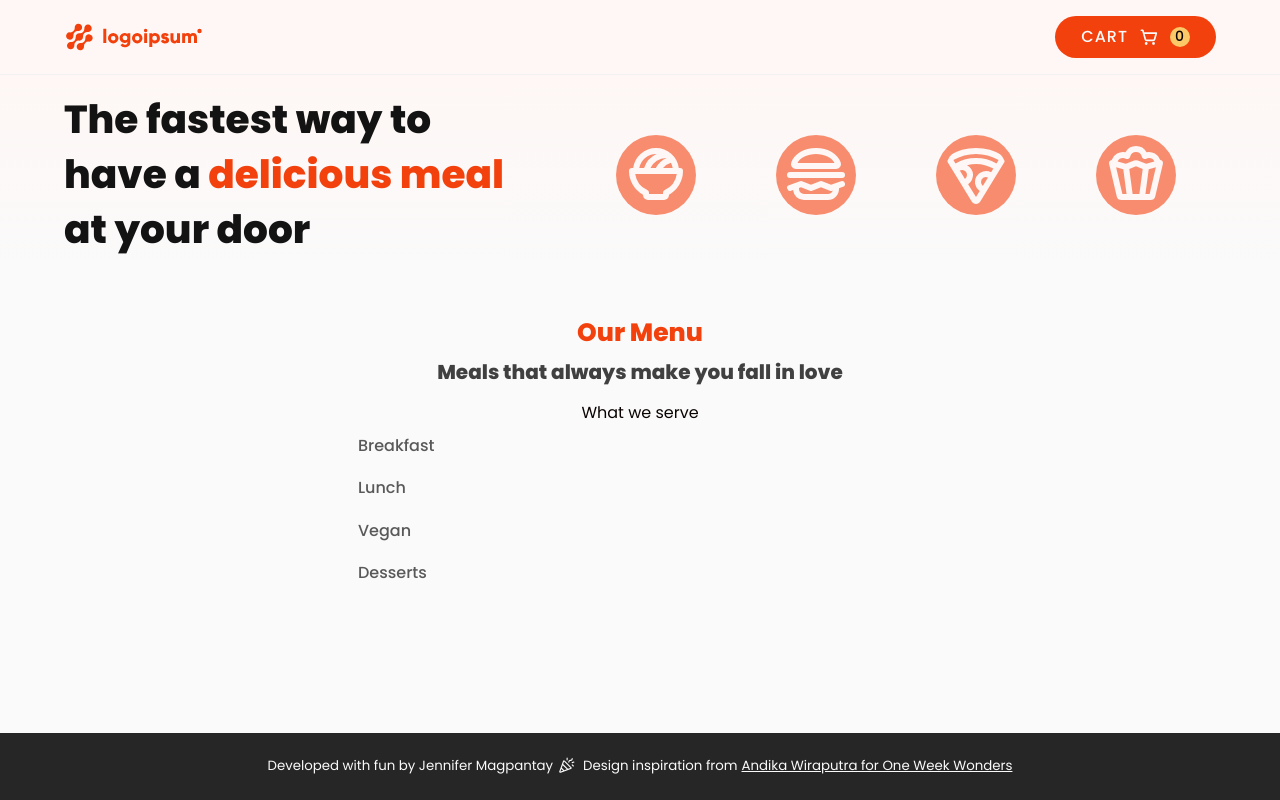
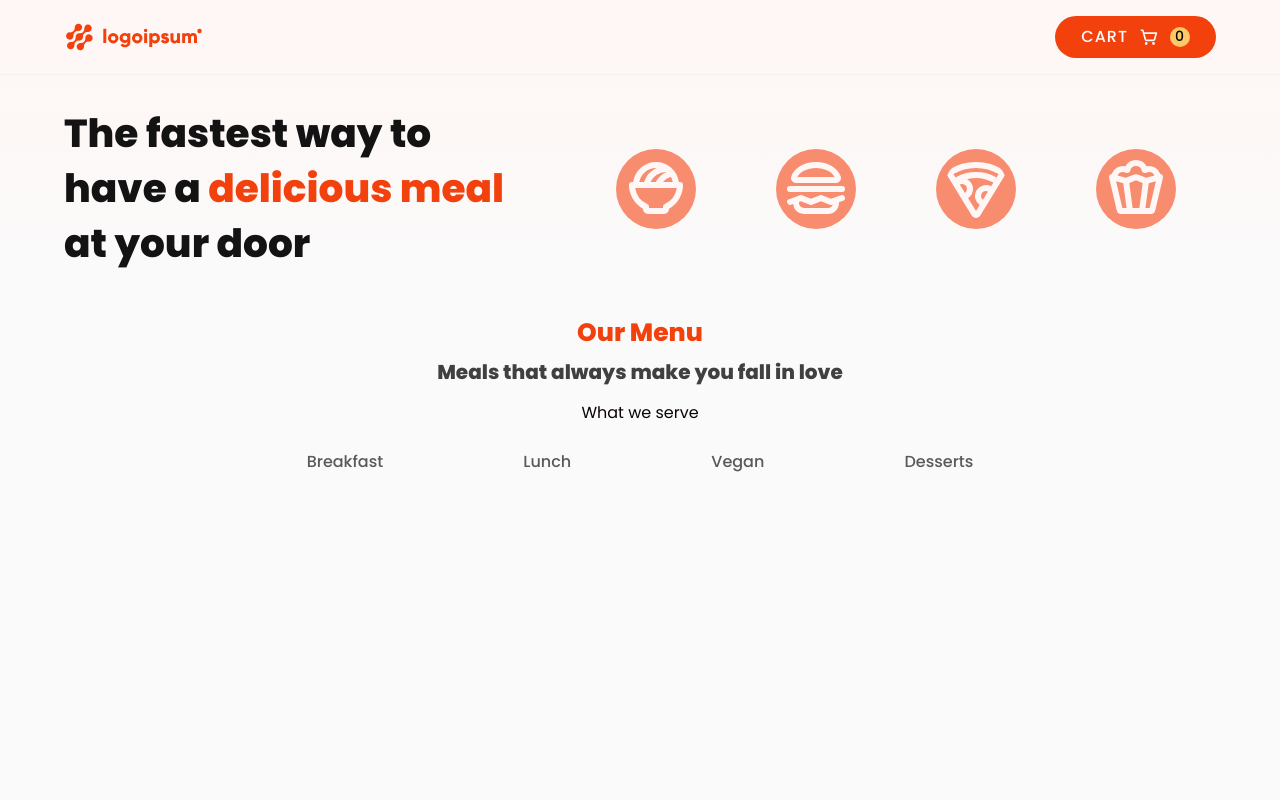
Before and after one commit to jennifer-magpantay/order-food-app, a React (Vite) app in the folder project/: page / in a window 1280 px wide. Shown: the top 800 px of the page. Built offline with nearby package versions, Linux system fonts and the light colour scheme.

Commit message:
refactor Style

```diff
--- a/project/src/styles/_structure.scss
+++ b/project/src/styles/_structure.scss
@@ -10,17 +10,19 @@ body,
 }
 
 body {
+  background-color: $white;
+  color: $text;
   font-family: "Poppins", sans-serif;
   font-size: toRem(14);
-  color: $text;
+  line-height: 1.4;
   scroll-behavior: smooth;
-  line-height: 1.4;
 
   @include for-tablet-landscape-up {
     font-size: toRem(16);
   }
 
   #root {
+    min-height: 100vh;
     display: flex;
     flex-direction: column;
   }
--- a/project/src/styles/app.scss
+++ b/project/src/styles/app.scss
@@ -20,6 +20,9 @@
 @use "./components/main";
 @use "./components/menu";
 @use "./components/section";
+@use "./components/list";
+@use "./components/card";
+@use "./components/form";
 @use "./components/button";
 @use "./components/modal";
 @use "./components/footer";
--- a/project/src/styles/components/_button.scss
+++ b/project/src/styles/components/_button.scss
@@ -54,6 +54,15 @@
     &.center {
       margin: gap(4) auto gap(2);
     }
+
+    &.add {
+      background-color: $primary-color;
+
+      &:hover,
+      &:focus {
+        outline-color: $primary-color;
+      }
+    }
   }
 
   &.tab {
@@ -86,6 +95,9 @@
     svg {
       width: 100%;
     }
+
+    &.card {
+    }
   }
 
   &.outline {
--- /dev/null
+++ b/project/src/styles/components/_card.scss
@@ -0,0 +1,28 @@
+@use "../variables" as *;
+@use "../mixins" as *;
+@use "../functions" as *;
+@use "../responsive" as *;
+
+.card {
+  width: 100%;
+  display: flex;
+  align-items: center;
+  justify-content: space-between;
+  gap: gap(3);
+
+  &--main {
+    display: flex;
+    align-items: center;
+    justify-content: space-between;
+
+    @include for-small-desktop-up {
+      width: 70%;
+    }
+  }
+
+  &--aside {
+    @include for-small-desktop-up {
+      width: 30%;
+    }
+  }
+}
--- /dev/null
+++ b/project/src/styles/components/_form.scss
@@ -0,0 +1,39 @@
+@use "../variables" as *;
+@use "../mixins" as *;
+@use "../functions" as *;
+@use "../responsive" as *;
+
+form {
+  width: 100%;
+  display: flex;
+  align-items: center;
+  justify-content: space-between;
+  gap: gap(2);
+
+  .amount--container {
+    display: flex;
+    align-items: center;
+    gap: gap(1);
+
+    input {
+      width: 5ch;
+      padding: gap(1) gap(2);
+      border: 01px solid $gray-100;
+      border-radius: 4px;
+      text-align: center;
+    }
+  }
+}
+
+// remove arrows from input
+// For chrome, Safari, Edge, Opera :
+input::-webkit-outer-spin-button,
+input::-webkit-inner-spin-button {
+  -webkit-appearance: none;
+  margin: 0;
+}
+
+// For firefox :
+input[type="number"] {
+  -moz-appearance: textfield;
+}
--- a/project/src/styles/components/_hero.scss
+++ b/project/src/styles/components/_hero.scss
@@ -10,8 +10,9 @@
   display: flex;
   align-items: center;
   justify-content: space-between;
+  flex-wrap: wrap;
+  padding: gap(4) 0;
   background: linear-gradient($primary-color-bg, $white);
-  flex-wrap: wrap;
 
   h1 {
     width: 18ch;
@@ -26,29 +27,24 @@
   }
 
   .image {
-    width: 100%;
-    display: flex;
-    align-items: center;
-    justify-content: space-around;
-    margin-top: gap(2);
-    margin-right: gap(2);
+    display: none;
 
     @include for-tablet-landscape-up {
       width: 50%;
       height: 100%;
-      margin-top: unset;
+      display: flex;
+      align-items: center;
+      justify-content: space-around;
       margin-right: gap(8);
     }
+
     svg {
-      width: 60px;
-      height: 60px;
-      padding: gap(1);
-      border-radius: 50px;
-      background-color: $primary-color;
-
       @include for-tablet-landscape-up {
         width: 80px;
         height: 80px;
+        padding: gap(1);
+        border-radius: 50px;
+        background-color: $primary-color;
       }
     }
   }
--- /dev/null
+++ b/project/src/styles/components/_list.scss
@@ -0,0 +1,41 @@
+@use "../variables" as *;
+@use "../mixins" as *;
+@use "../functions" as *;
+@use "../responsive" as *;
+
+.list {
+  width: 100%;
+  height: 100%;
+  margin: gap(2) auto;
+
+  &--menu {
+    width: 100%;
+    padding-top: gap(2);
+    border-top: 01px solid $gray-100;
+
+    &-item {
+      width: 100%;
+      display: flex;
+      align-items: center;
+      justify-content: space-between;
+      margin-bottom: gap(3);
+
+      &:hover {
+        cursor: pointer;
+      }
+    }
+  }
+
+  &--tab {
+    width: 100%;
+    display: flex;
+    align-items: center;
+    justify-content: space-between;
+    gap: gap(1);
+    list-style: none;
+    flex-wrap: wrap;
+
+    &-item {
+    }
+  }
+}
--- a/project/src/styles/components/_main.scss
+++ b/project/src/styles/components/_main.scss
@@ -6,6 +6,8 @@
 main {
   width: 100%;
   height: 100%;
+  min-height: 100vh;
   padding: gap(3);
+  margin-bottom: gap(3);
   background-color: $white;
 }
--- a/project/src/styles/components/_section.scss
+++ b/project/src/styles/components/_section.scss
@@ -8,11 +8,11 @@
   margin: gap(2) auto;
 
   @include for-tablet-portrait-up {
-    max-width: layoutColumn(8);
+    max-width: layoutColumn(9);
   }
 
   @include for-tablet-landscape-up {
-    max-width: layoutColumn(6);
+    max-width: layoutColumn(7);
   }
 
   &--title,
```
